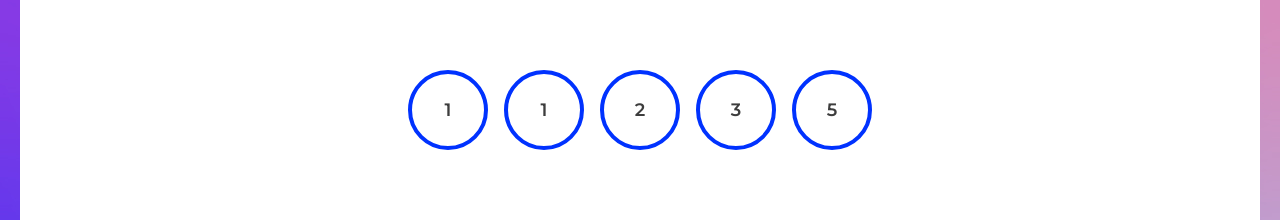
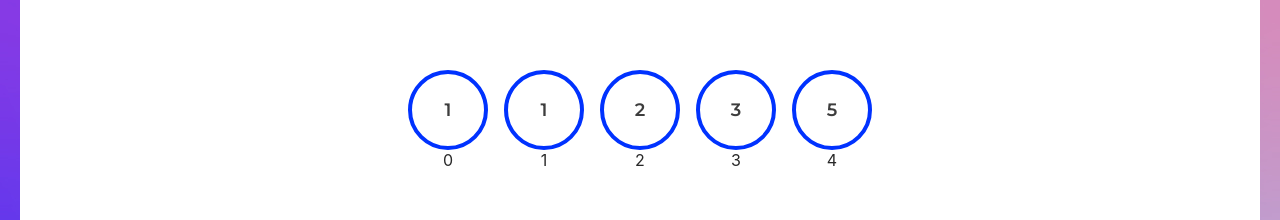
Before and after one commit to lizonkisel/algososh, a React (Create React App) app: page /fibonacci in a window 1280 px wide. Both pictures are taken after typing "5" into the empty fields and a click on the button "Развернуть". Shown: the part 417-637 px from the top of the page. Built offline with nearby package versions, Linux system fonts and the light colour scheme.

Commit message:
feat: realize animation as should. Need to add button blocking

```diff
--- a/src/components/fibonacci-page/fibonacci-page.tsx
+++ b/src/components/fibonacci-page/fibonacci-page.tsx
@@ -5,6 +5,7 @@ import { SolutionLayout } from "../ui/solution-layout/solution-layout";
 import { Input } from "../ui/input/input";
 import { Button } from "../ui/button/button";
 import { Circle } from "../ui/circle/circle";
+import { type } from "os";
 
 export const FibonacciPage: React.FC = () => {
 
@@ -29,6 +30,7 @@ export const FibonacciPage: React.FC = () => {
 
   const [count, setCount] = React.useState(0);
 
+
   // React.useEffect(() => {
   //   let counter = count;
   //   const interval = setInterval(() => {
@@ -43,20 +45,31 @@ export const FibonacciPage: React.FC = () => {
   // }, [arr]);
 
   React.useEffect(() => {
+    console.log('count = ', count)
     let counter = count;
     setTimeout(function test() {
       if (counter < arr.length) {
-        setCount(count => count + 1);
-        counter++; // local variable that this closure will see
-        console.log(count);
+        // setCount(count => count + 1); // Не понимаю, что происходит в этой строчке.
+        // Нужно разобраться с тем, как это работает, и когда происходит переопределение fibNumbers
+        setCount((a) => a + 1);
+        counter++;
         setTimeout(test, 500);
       }
     }, 500);
+    setCount(0);
+    counter = 0;
   }, [arr]);
 
-  let playersDraftedList = arr.slice(0, count).map((value, i) => {
+  // let fibNumbers = 5;
+
+  let fibNumbers = arr.slice(0, count).map((value, i) => {
+    console.log('arr: ', arr)
+    console.log(count);
     return (
-      <Circle letter={value.toString()} key={i}/>
+      <div>
+        <Circle letter={value.toString()} key={i}/>
+        <div>{i}</div>
+      </div>
     )
   });
 
@@ -91,41 +104,6 @@ export const FibonacciPage: React.FC = () => {
     return arr;
   };
 
-  function showFibonacciRow() {
-    setTimeout(function test() {
-      const fibonacciArray = getFibonacciRow(num);
-      let i = 0;
-
-      if (i <= fibonacciArray.length) {
-        return <Circle letter={fibonacciArray[i].toString()} key={i}/>
-      }
-      i++;
-      setTimeout(test, 500);
-
-      // const value = fibonacciArray[i];
-      // console.log('number');
-      // return <Circle letter={value.toString()} key={i}/>
-      // i++;
-      // if (i <= fibonacciArray.length) {
-      //   setTimeout(test, 500);
-      // }
-    })
-    // const fibonacciArray = getFibonacciRow(num);
-    // // for (let i = 0; i < fibonacciArray.length; i++) {
-    // //   const value = fibonacciArray[i];
-    // //   setTimeout(() => {
-    // //     console.log('number');
-    // //     return <Circle letter={value.toString()} key={i}/>
-    // //   }, 500)
-    // // }
-    // fibonacciArray.map((value, i) => {
-    //   setTimeout(() => {
-    //     console.log('number');
-    //     return <Circle letter={value.toString()} key={i}/>
-    //   }, 500)
-    // })
-  };
-
   function handleChange(e: React.FormEvent<HTMLInputElement>): void {
     dispatch({ type: 'set_number', value: e.currentTarget.value });
   };
@@ -150,7 +128,7 @@ export const FibonacciPage: React.FC = () => {
           {/* {arr.map((value, i) => {
             return <Circle letter={value.toString()} key={i}/>
           })} */}
-          {playersDraftedList}
+          {fibNumbers}
           {/* {showFibonacciRow()}; */}
         </section>
       }
```
